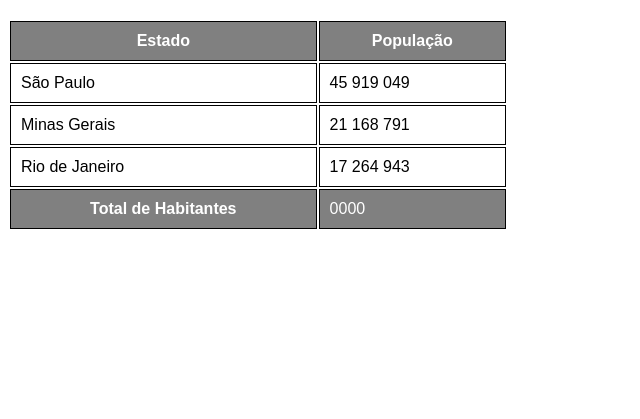
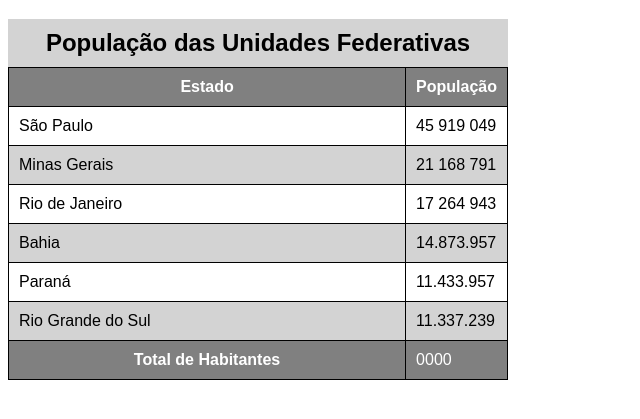
Before and after one commit to JoaotorresGT/html-css, a plain HTML site: page exercicios/ex023/tabela002.html in a window 1280 px wide. Shown: the part 61-480 px from the top of the page, without its empty margins (0-640 px from the left). Drawn offline with Linux system fonts and the light colour scheme.

Commit message:
atualização de tabela

```diff
--- a/exercicios/ex023/tabela002.html
+++ b/exercicios/ex023/tabela002.html
@@ -11,6 +11,22 @@
 
         table {
             width: 500px;
+            border-collapse: collapse;
+            position: relative;
+
+        }
+
+        caption {
+            background-color: lightgrey;
+            font-size: 1.5em;
+            font-weight: bold;
+            padding: 10px;
+        }
+
+        thead tr th {
+            position: sticky;
+            top: 1px;
+
         }
 
         td, th {
@@ -22,16 +38,21 @@
             background-color: gray;
             color: white;
         }
+
+        tbody tr:nth-child(2n) {
+            background-color: lightgray;
+        }
     </style>
 </head>
 <body>
     <h1>Uso de tabelas grandes</h1>
     <!-- anatomia para tabelas grandes -->
      <table>
+        <caption>População das Unidades Federativas</caption>
         <thead>
             <tr>
                 <th>Estado</th>
-                <th>População</th>
+                <th style="width: 50px;">População</th>
             </tr>
             </tr>
         </thead>
@@ -46,6 +67,15 @@
             <tr>
                 <td>Rio de Janeiro</td>
                 <td>17 264 943</td>
+            <tr>
+                <td>Bahia</td>
+                <td>14.873.957</td>
+            <tr>
+                <td>Paraná</td>
+                <td>11.433.957</td>
+            <tr>
+                <td>Rio Grande do Sul</td>
+                <td>11.337.239</td>
         </tbody>
         <tfoot>
             <tr>
```
